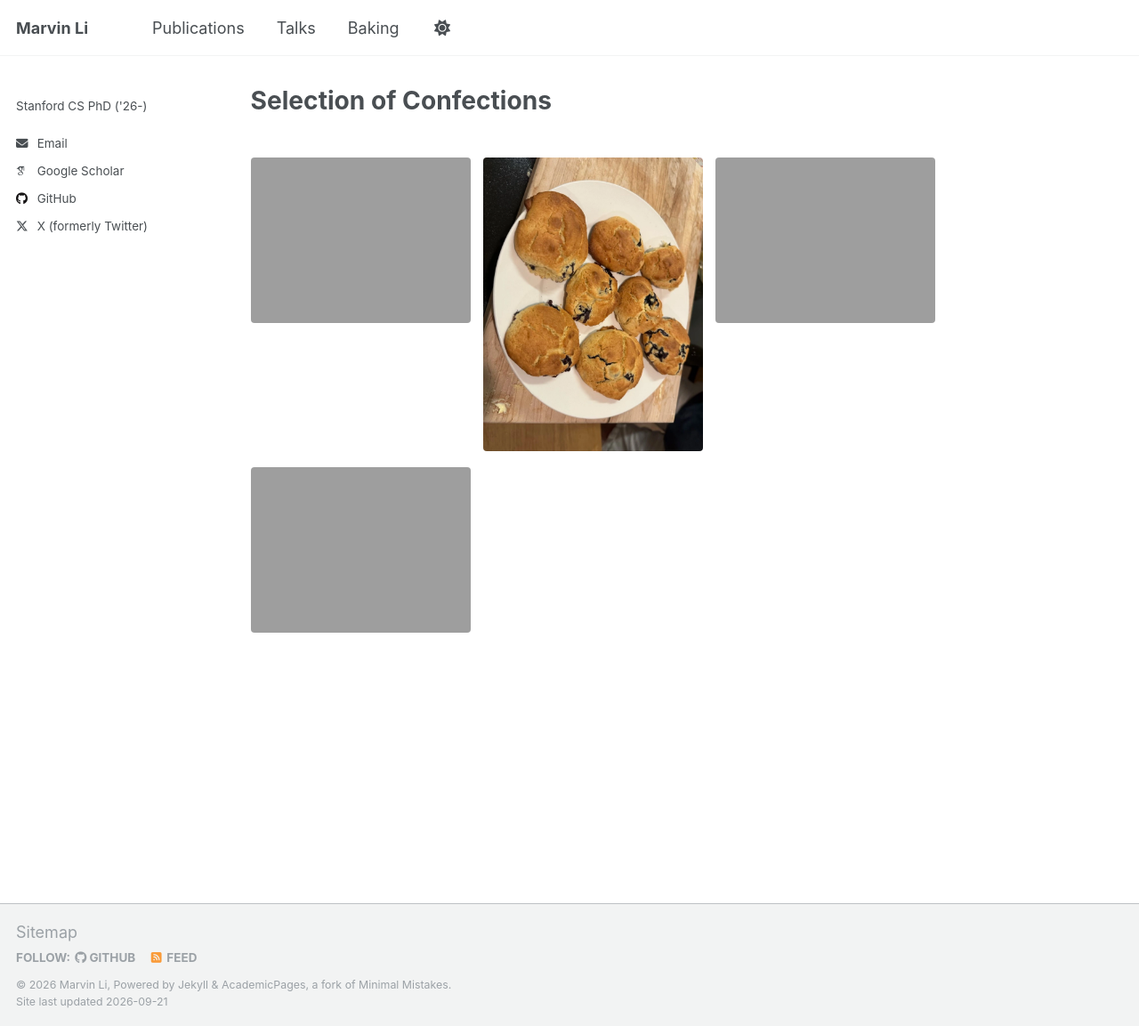
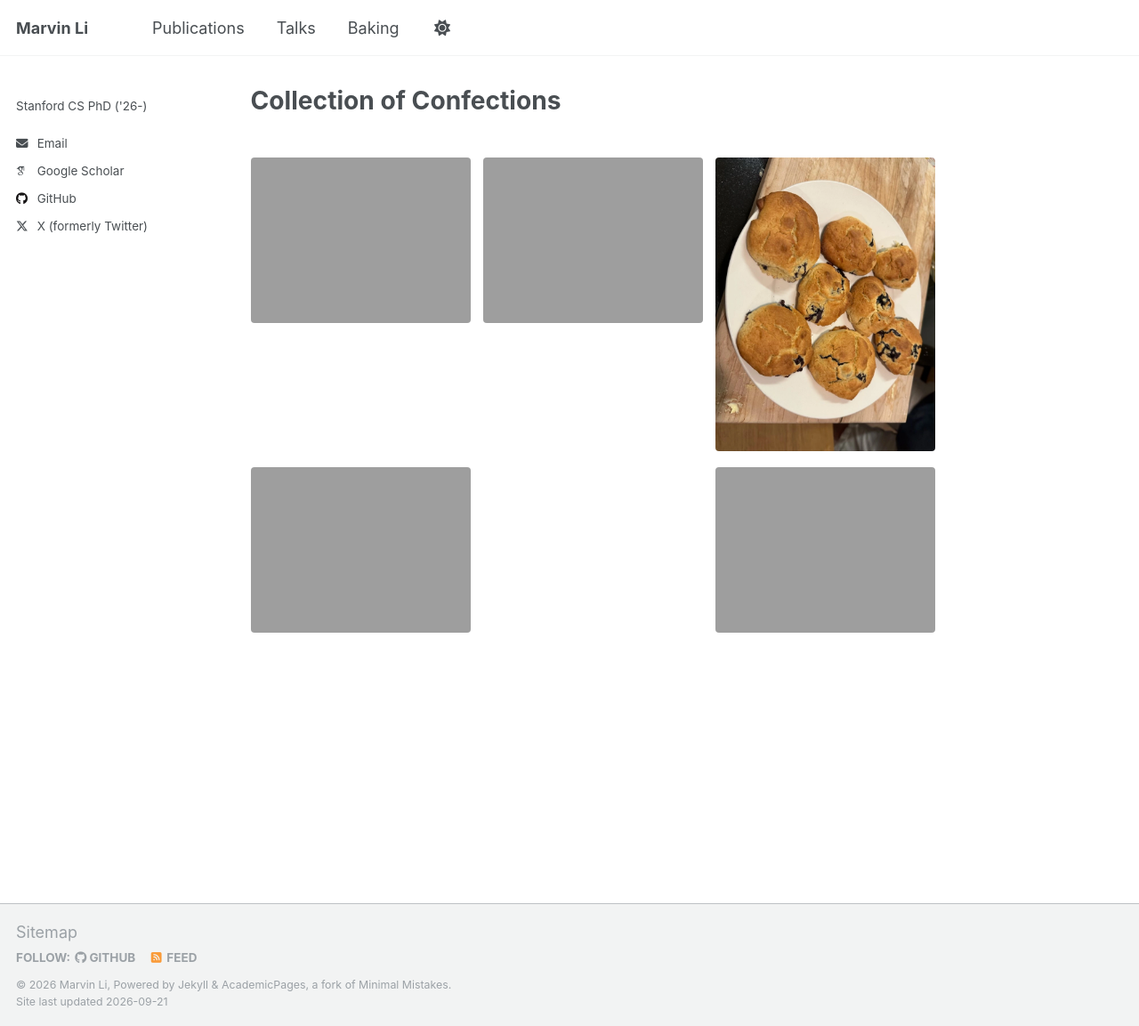
Before and after one commit to marvinfli/marvinfli.github.io, a Jekyll site: the page built from _pages/baking.md, in a window 1280 px wide and 1153 px high. Shown: the whole window at 89% size. Built offline with Jekyll 4.4.1, drawn with Linux system fonts in a browser that asks for light colours; some web fonts are replaced; a script that is not in the unit is left out.

Commit message:
Add snickerdoodles to confection collection

```diff
--- a/_pages/baking.md
+++ b/_pages/baking.md
@@ -1,9 +1,12 @@
 ---
 layout: single
-title: "Selection of Confections"
+title: "Collection of Confections"
 permalink: /baking/
 author_profile: true
 gallery:
+  - image_path: snickerdoodles.JPG
+    alt: "Snickerdoodles"
+    title: "Snickerdoodles"
   - image_path: lemon%20bar.png
     alt: "Lemon bars"
     title: "Fresh Lemon Bars"
```
Also changed, not shown: 1 other file.
